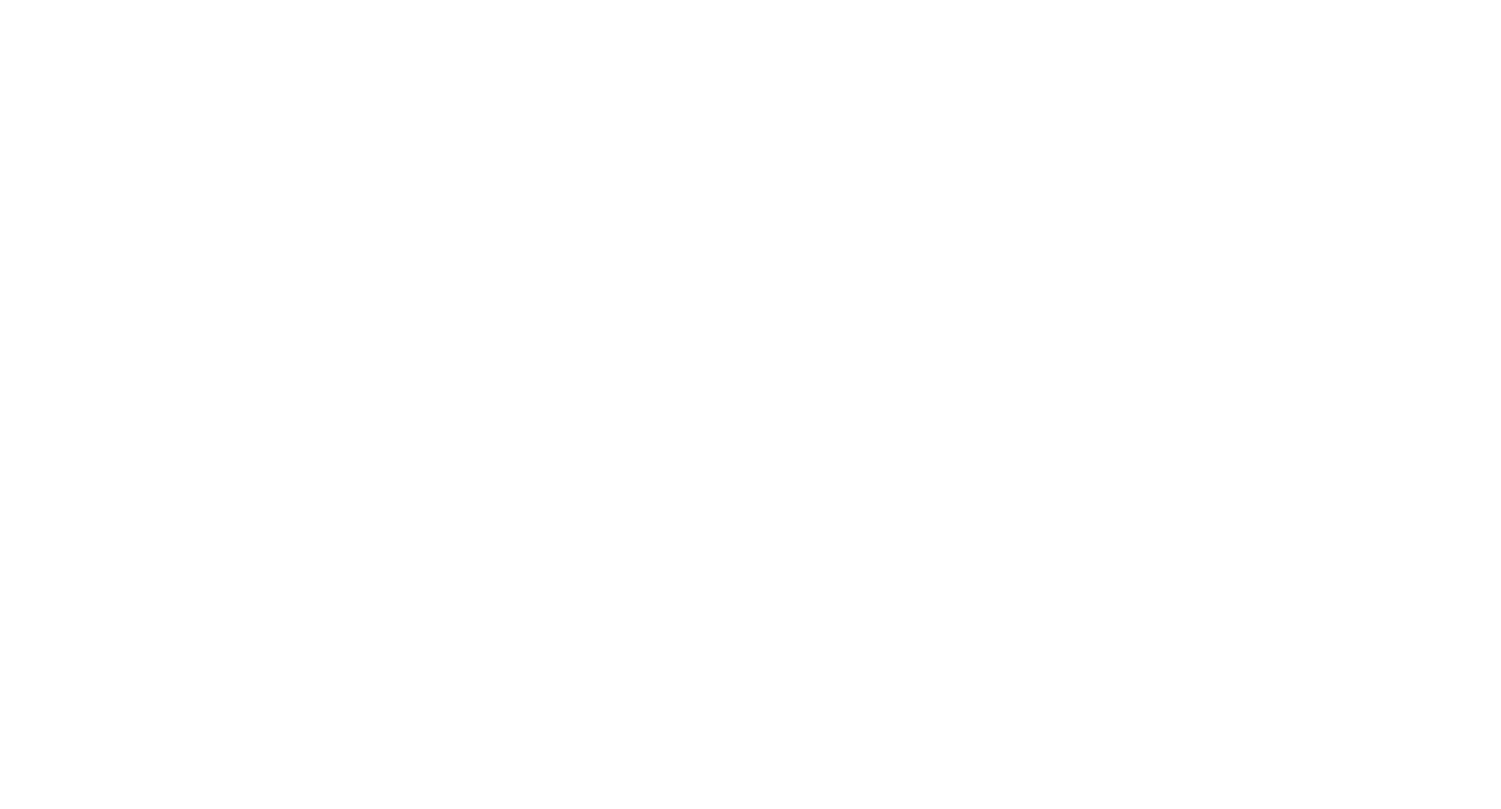
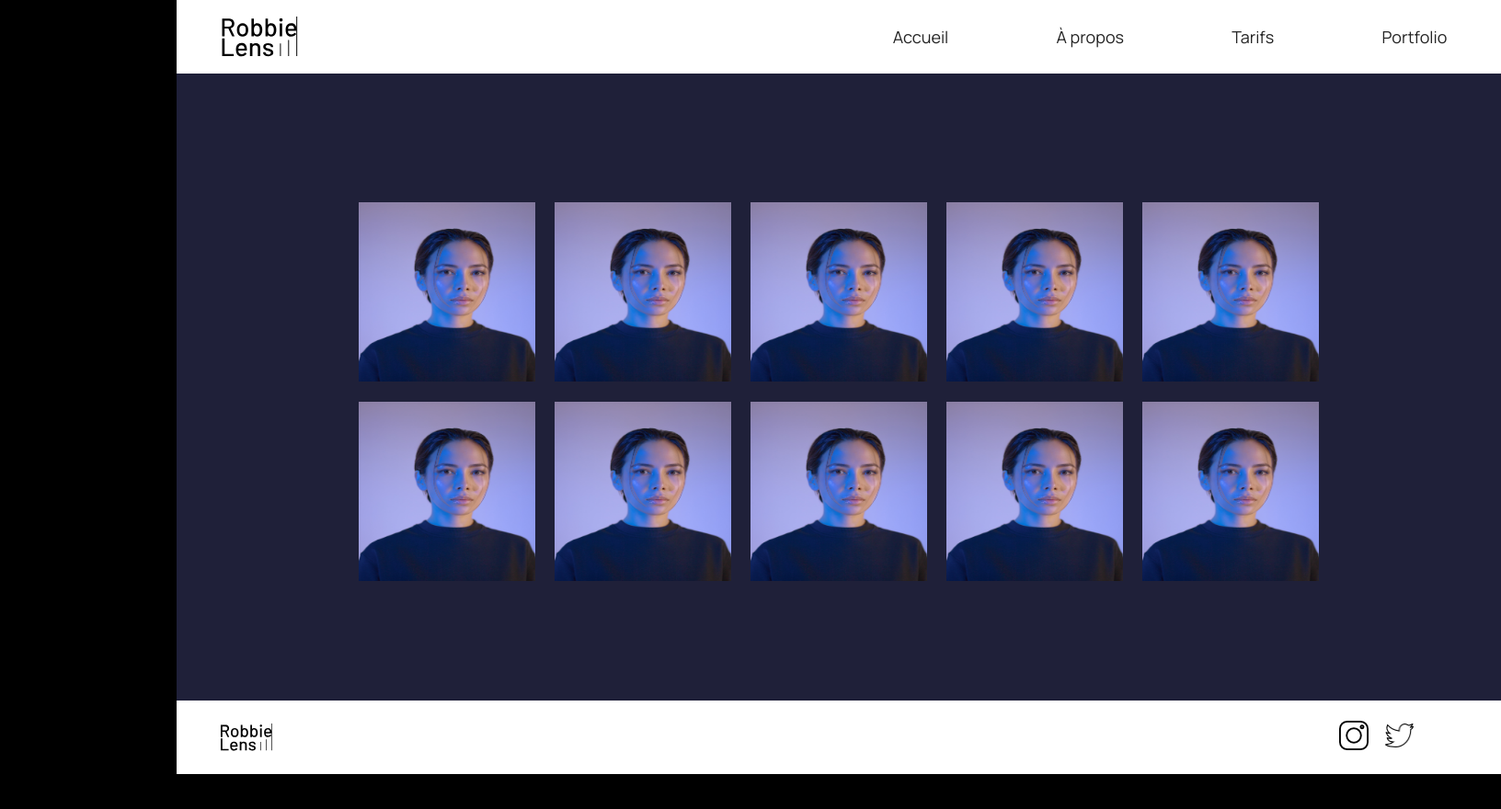
Before and after one commit to Wtfluna/robbie-lens-photography, a plain HTML site: page src/about.html in a window 1280 px wide. Shown: the top 880 px of the page at 92% size, 1632 px wide, since content can reach past the window. Before the commit the page ends 800 px from the top, so only its background shows below. Drawn offline with nearby package versions, Linux system fonts and the light colour scheme; files that its build step writes are made by us from their sources.

Commit message:
remove useless files

```diff
--- a/src/about.html
+++ b/src/about.html
@@ -0,0 +1,70 @@
+<!DOCTYPE html>
+<html lang="en">
+  <head>
+    <meta charset="UTF-8" />
+    <meta name="viewport" content="width=device-width, initial-scale=1.0" />
+    <link rel="stylesheet" href="style.css" />
+    <link rel="preconnect" href="https://fonts.googleapis.com" />
+    <link rel="preconnect" href="https://fonts.gstatic.com" crossorigin />
+    <link
+      href="https://fonts.googleapis.com/css2?family=Manrope:wght@200..800&display=swap"
+      rel="stylesheet"
+    />
+    <link rel="preconnect" href="https://fonts.googleapis.com" />
+    <link rel="preconnect" href="https://fonts.gstatic.com" crossorigin />
+    <link
+      href="https://fonts.googleapis.com/css2?family=Manrope:wght@200..800&family=Montserrat:ital,wght@0,100..900;1,100..900&display=swap"
+      rel="stylesheet"
+    />
+    <title>À propos</title>
+  </head>
+  <body>
+    <header>
+      <nav class="header-nav">
+        <img
+          src="/assets/logo.svg"
+          alt="robbie-lens-logo"
+          class="header-nav__logo"
+        />
+        <div class="header-nav__links">
+          <a href="/src/index.html">Accueil</a>
+          <a href="/src/about.html">À propos</a>
+          <a href="/src/prices.html">Tarifs</a>
+          <a href="/src/portfolio.html">Portfolio</a>
+        </div>
+      </nav>
+    </header>
+    <section class="photos">
+      <div class="photos__gallery">
+        <img src="/assets/robbie-lens.jpg" alt="robbie-lens-portrait" />
+        <img src="/assets/robbie-lens.jpg" alt="robbie-lens-portrait" />
+        <img src="/assets/robbie-lens.jpg" alt="robbie-lens-portrait" />
+        <img src="/assets/robbie-lens.jpg" alt="robbie-lens-portrait" />
+        <img src="/assets/robbie-lens.jpg" alt="robbie-lens-portrait" />
+        <img src="/assets/robbie-lens.jpg" alt="robbie-lens-portrait" />
+        <img src="/assets/robbie-lens.jpg" alt="robbie-lens-portrait" />
+        <img src="/assets/robbie-lens.jpg" alt="robbie-lens-portrait" />
+        <img src="/assets/robbie-lens.jpg" alt="robbie-lens-portrait" />
+        <img src="/assets/robbie-lens.jpg" alt="robbie-lens-portrait" />
+      </div>
+    </section>
+
+    <footer>
+      <nav class="footer-nav">
+        <img
+          src="/assets/logo.svg"
+          alt="robbie-lens-logo"
+          class="footer-nav__logo"
+        />
+        <div class="footer-nav__links">
+          <a href="https://www.instagram.com/" target="_blank">
+            <img src="/assets/icones/instagram.png" alt="instagram"
+          /></a>
+          <a href="https://x.com/?lang=fr" target="_blank">
+            <img src="/assets/icones/twitter.png" alt="twitter"
+          /></a>
+        </div>
+      </nav>
+    </footer>
+  </body>
+</html>
--- a/src/styles/pages/_about.scss
+++ b/src/styles/pages/_about.scss
@@ -0,0 +1,26 @@
+@use "../abstracts/variables";
+
+.photos {
+  width: 100%;
+  height: 412px;
+  padding-top: 140px;
+  padding-bottom: 130px;
+  display: flex;
+  justify-content: center;
+  background-color: variables.$primary-color;
+
+  &__gallery {
+    width: 1044.25px;
+    height: 412px;
+    display: flex;
+    flex-direction: row;
+    align-items: center;
+    flex-wrap: wrap;
+    gap: 20.75px;
+
+    img {
+      width: 192.25px;
+      height: 195px;
+    }
+  }
+}
--- a/src/styles/pages/homepage/_homepage-project.scss
+++ b/src/styles/pages/homepage/_homepage-project.scss
@@ -3,10 +3,15 @@
 .project {
   display: flex;
   flex-direction: column;
+
   background-color: variables.$white;
 
   h2 {
-    margin: 66px 528px 66px 557px;
+    width: 100%;
+    height: 187px;
+    display: flex;
+    justify-content: center;
+    align-items: center;
     font-family: variables.$heading-font;
     font-size: variables.$bs-H2;
     font-weight: 400;
@@ -15,20 +20,24 @@
   }
 
   &__gallery {
-    margin: 0 214px 66px 214px;
+    width: 100%;
+    height: 638px;
     display: flex;
     flex-direction: row;
     flex-wrap: wrap;
+    justify-content: center;
     gap: 16px;
 
     img {
-      width: 326px;
+      width: 349px;
       height: 311px;
     }
   }
   &__button {
-    margin-bottom: 118px;
+    width: 100%;
+    height: 249px;
     display: flex;
     justify-content: center;
+    align-items: center;
   }
 }
```
Also changed, not shown: src/style.css (deleted), 1 other file.
